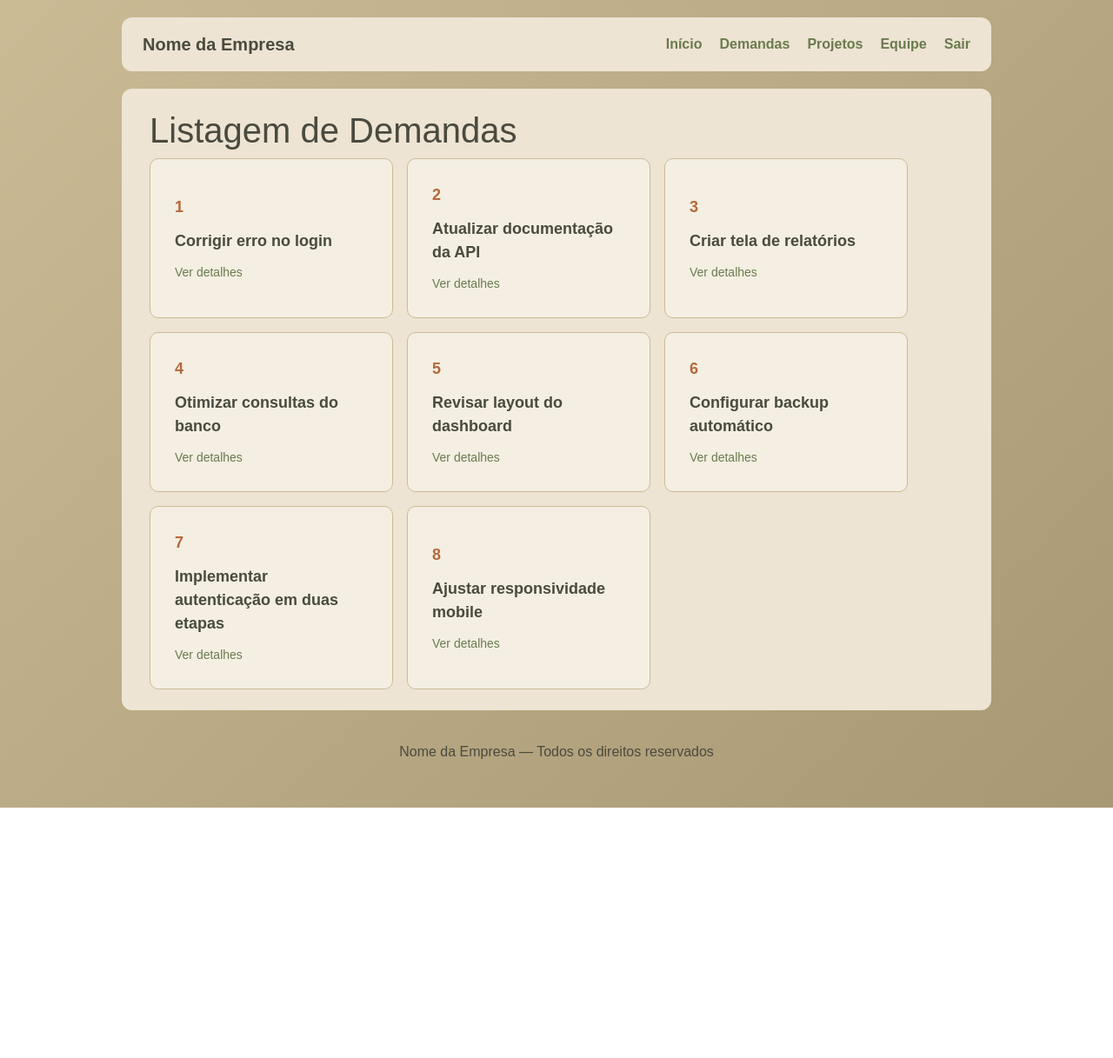
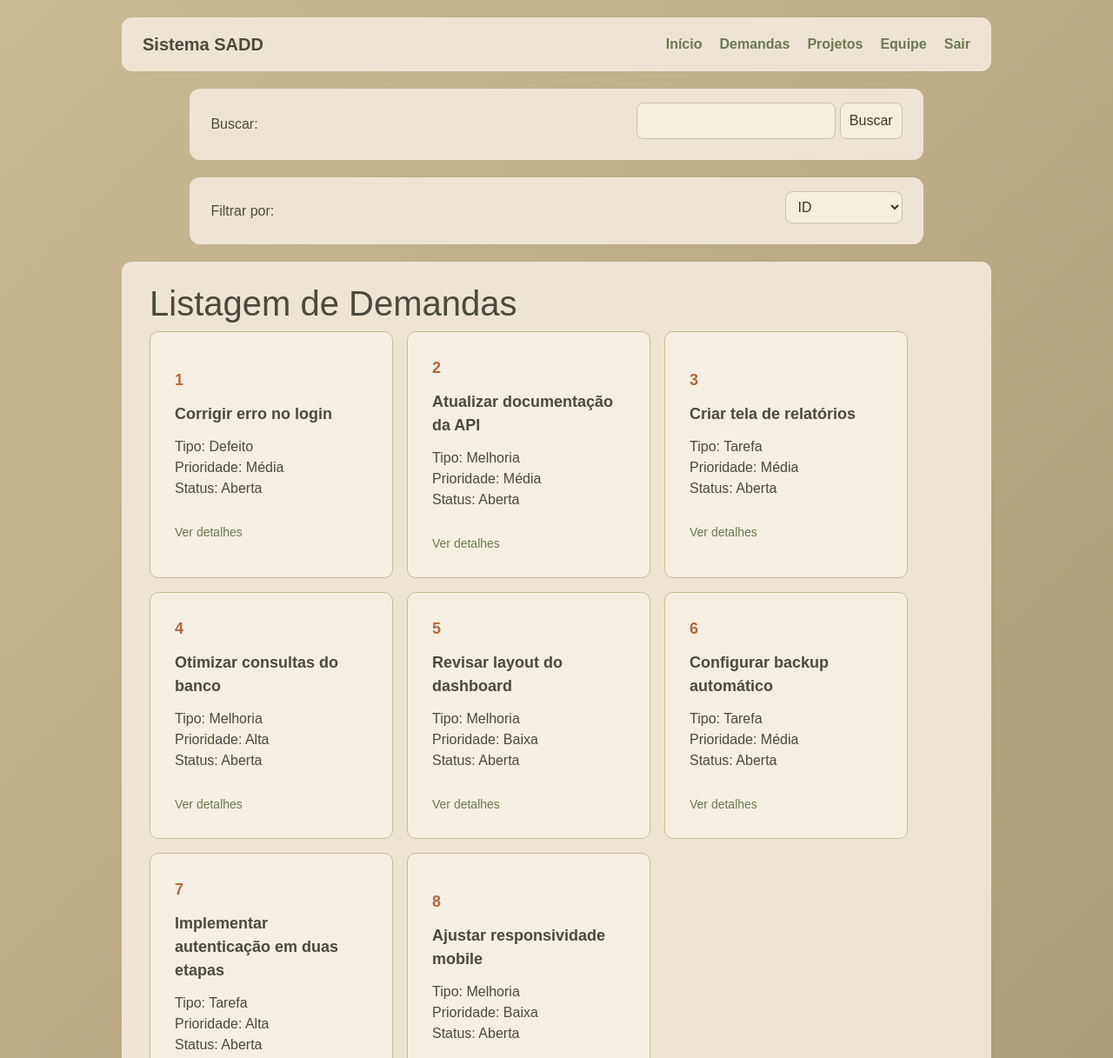
Before and after one commit to mariacarreiro1223/PI-II-TIMEV4, a plain HTML site: page Listagem_demanda.html in a window 1280 px wide. Shown: the top 1217 px of the page at 87% size. Before the commit the page ends 929 px from the top, so only its background shows below. Drawn offline with nearby package versions, Linux system fonts and the light colour scheme.

Commit message:
Correções de links e Exibição de Informações. close #15

```diff
--- a/ListagemStyle.css
+++ b/ListagemStyle.css
@@ -104,3 +104,33 @@ footer {
   color: #4a4a3f;
   padding: 16px;
 }
+
+#buscar, #filtro{
+  background-color: #ede4d3;
+  border-radius: 12px;
+  padding: 16px 24px;
+  margin:20px 16%;
+  display: flex;
+  justify-content: space-between;
+  align-items: center;
+}
+
+input,
+select,
+textarea {
+  margin-bottom: 8px;
+  padding: 8px 10px;
+  border-radius: 8px;
+  border: 1px solid #c9c1a4;
+  background-color: #F5EFE0;
+  color: #3d3625;
+  transition: border-color 0.2s, box-shadow 0.2s;
+}
+
+input:focus,
+select:focus,
+textarea:focus {
+  outline: none;
+  border-color: #A0522D;
+  box-shadow: 0 0 8px rgba(160, 82, 45, 0.4);
+}
--- a/Listagem_demanda.html
+++ b/Listagem_demanda.html
@@ -16,18 +16,39 @@
 
     <header>
         <nav>
-            <div class="logo">Nome da Empresa</div>
+            <div class="logo">Sistema SADD</div>
             <ul class="menu">
-                <li><a href="#">Início</a></li>
-                <li><a href="#">Demandas</a></li>
+                <li><a href="dashboard.html">Início</a></li>
+                <li><a href="Listagem_demanda.html">Demandas</a></li>
                 <li><a href="#">Projetos</a></li>
                 <li><a href="#">Equipe</a></li>
-                <li><a href="#">Sair</a></li>
+                <li><a href="login.html">Sair</a></li>
             </ul>
         </nav>
     </header>
 
+    <div id="buscar">Buscar:
+        <form>
+            <input type="text" name="txtbox_buscar" id="txtbox_buscar_id">
+            <input id="botaoBuscar_id" type="submit" value="Buscar">
+        </form>
+    </div>
+
+    <div id="filtro">Filtrar por:
+        <form>
+            <select id="filtro_lista_id" name="filtro_lista">
+                <option value="id">ID</option>
+                <option value="status">Status</option>
+                <option value="prioridade">Prioridade</option>
+                <option value="tipo">Tipo</option>
+                <option value="responsavel">Responsável</option>
+                <option value="projeto">Projeto</option>
+            </select>
+        </form>
+    </div>
+
     <main>
+
 
         <h1>Listagem de Demandas</h1>
 
@@ -35,48 +56,80 @@
             <li class="demanda-card">
                 <span class="numero">1</span>
                 <span class="nome-demanda">Corrigir erro no login</span>
-                <a href="#" class="ver-detalhes">Ver detalhes</a>
+                <p> Tipo: Defeito <br>
+                    Prioridade: Média   <br>
+                    Status: Aberta
+                </p>
+                <a href="detalhes_demandas.html" class="ver-detalhes">Ver detalhes</a>
             </li>
 
             <li class="demanda-card">
                 <span class="numero">2</span>
                 <span class="nome-demanda">Atualizar documentação da API</span>
+                <p> Tipo: Melhoria <br>
+                    Prioridade: Média   <br>
+                    Status: Aberta
+                </p>
                 <a href="#" class="ver-detalhes">Ver detalhes</a>
             </li>
 
             <li class="demanda-card">
                 <span class="numero">3</span>
                 <span class="nome-demanda">Criar tela de relatórios</span>
+                <p> Tipo: Tarefa <br>
+                    Prioridade: Média   <br>
+                    Status: Aberta
+                </p>
                 <a href="#" class="ver-detalhes">Ver detalhes</a>
             </li>
 
             <li class="demanda-card">
                 <span class="numero">4</span>
                 <span class="nome-demanda">Otimizar consultas do banco</span>
+                <p> Tipo: Melhoria <br>
+                    Prioridade: Alta   <br>
+                    Status: Aberta
+                </p>
                 <a href="#" class="ver-detalhes">Ver detalhes</a>
             </li>
 
             <li class="demanda-card">
                 <span class="numero">5</span>
                 <span class="nome-demanda">Revisar layout do dashboard</span>
+                <p> Tipo: Melhoria <br>
+                    Prioridade: Baixa   <br>
+                    Status: Aberta
+                </p>
                 <a href="#" class="ver-detalhes">Ver detalhes</a>
             </li>
 
             <li class="demanda-card">
                 <span class="numero">6</span>
                 <span class="nome-demanda">Configurar backup automático</span>
+                <p> Tipo: Tarefa <br>
+                    Prioridade: Média   <br>
+                    Status: Aberta
+                </p>
                 <a href="#" class="ver-detalhes">Ver detalhes</a>
             </li>
 
             <li class="demanda-card">
                 <span class="numero">7</span>
                 <span class="nome-demanda">Implementar autenticação em duas etapas</span>
+                <p> Tipo: Tarefa <br>
+                    Prioridade: Alta   <br>
+                    Status: Aberta
+                </p>
                 <a href="#" class="ver-detalhes">Ver detalhes</a>
             </li>
 
             <li class="demanda-card">
                 <span class="numero">8</span>
                 <span class="nome-demanda">Ajustar responsividade mobile</span>
+                <p> Tipo: Melhoria <br>
+                    Prioridade: Baixa   <br>
+                    Status: Aberta
+                </p>
                 <a href="#" class="ver-detalhes">Ver detalhes</a>
             </li>
 
```
Also changed, not shown: cadastro_demanda.html (+4 -0 lines), dashboard.html (+4 -3 lines), edicao_demanda.html (+4 -0 lines).
